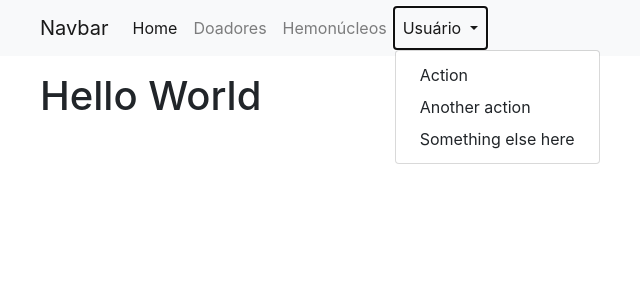
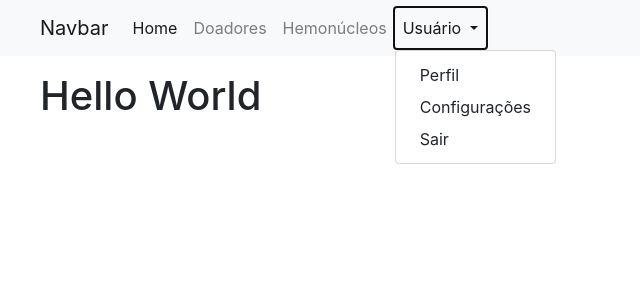
Before and after one commit to victorveiga/plus-sangue, a Django app: page /doadores/home/ in a window 1280 px wide, after a click on "Usuário". Shown: the top 300 px of the page, without its empty margins (45-685 px from the left). Run offline with Django 3.2, Linux system fonts and the light colour scheme; some libraries are stand-ins or nearby versions.

Commit message:
alterado o menu dropdown

```diff
--- a/templates/base.html
+++ b/templates/base.html
@@ -38,9 +38,9 @@
                     {% endif %}
                 </a>
                 <div class="dropdown-menu" aria-labelledby="navbarDropdownMenuLink">
-                    <a class="dropdown-item" href="#">Action</a>
-                    <a class="dropdown-item" href="#">Another action</a>
-                    <a class="dropdown-item" href="#">Something else here</a>
+                    <a class="dropdown-item" href="#">Perfil</a>
+                    <a class="dropdown-item" href="#">Configurações</a>
+                    <a class="dropdown-item" href="#">Sair</a>
                 </div>
                 </li>
             </ul>
```
